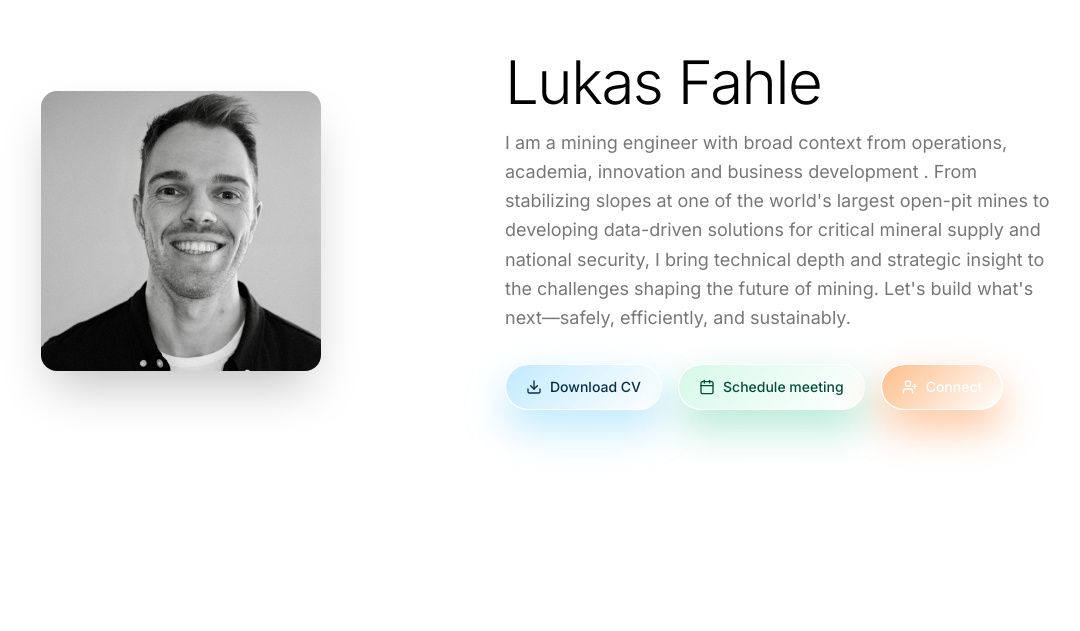
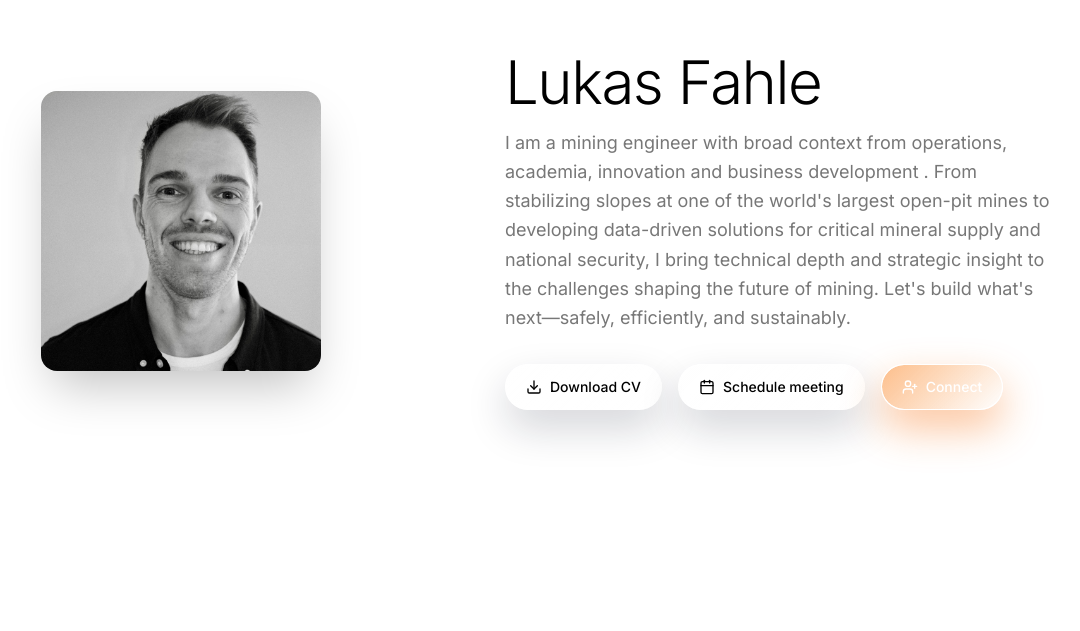
Before and after one commit to lukasfahle/bolt_resume_website, a React (Vite) app: page / in a window 1280 px wide. Shown: the part 169-800 px from the top of the page, without its empty margins (159-1239 px from the left). Built offline with nearby package versions, Linux system fonts and the light colour scheme.

Commit message:
Neutralize CTA gradients

```diff
--- a/src/App.tsx
+++ b/src/App.tsx
@@ -97,21 +97,19 @@ const styles = `
   }
 
   .cta-glass[data-variant='sky'] {
-    --glass-glow: rgba(56, 189, 248, 0.35);
-    color: #082f49;
+    --glass-glow: rgba(15, 23, 42, 0.18);
   }
 
   .cta-glass[data-variant='sky']::after {
-    background: linear-gradient(135deg, rgba(125, 211, 252, 0.55), rgba(255, 255, 255, 0.08));
+    background: linear-gradient(135deg, rgba(255, 255, 255, 0.55), rgba(255, 255, 255, 0.08));
   }
 
   .cta-glass[data-variant='emerald'] {
-    --glass-glow: rgba(16, 185, 129, 0.32);
-    color: #064e3b;
+    --glass-glow: rgba(15, 23, 42, 0.18);
   }
 
   .cta-glass[data-variant='emerald']::after {
-    background: linear-gradient(135deg, rgba(167, 243, 208, 0.55), rgba(255, 255, 255, 0.08));
+    background: linear-gradient(135deg, rgba(255, 255, 255, 0.55), rgba(255, 255, 255, 0.08));
   }
 
   .cta-glass[data-variant='peach'] {
```
